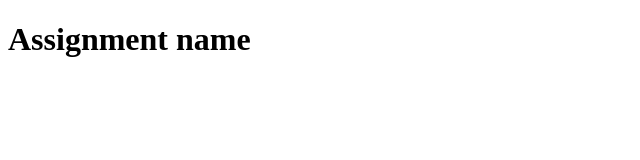
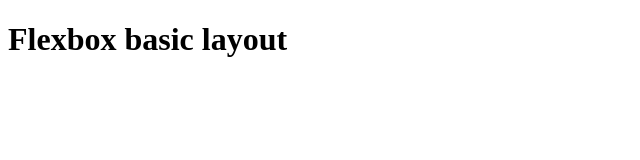
Before and after one commit to hayeslao/hayeslao.github.io, a plain HTML site: page grc339/flexbox-basic-layout/index.html in a window 1280 px wide. Shown: the whole page, without its empty margins (0-640 px from the left). Drawn offline with Linux system fonts and the light colour scheme.

Commit message:
Update index.html

```diff
--- a/grc339/flexbox-basic-layout/index.html
+++ b/grc339/flexbox-basic-layout/index.html
@@ -9,6 +9,6 @@
         <title>GRC 339: Flexbox basic layout</title>
     </head>
     <body>
-        <h1>Assignment name</h1>
+        <h1>Flexbox basic layout</h1>
     </body>
 </html>
```
